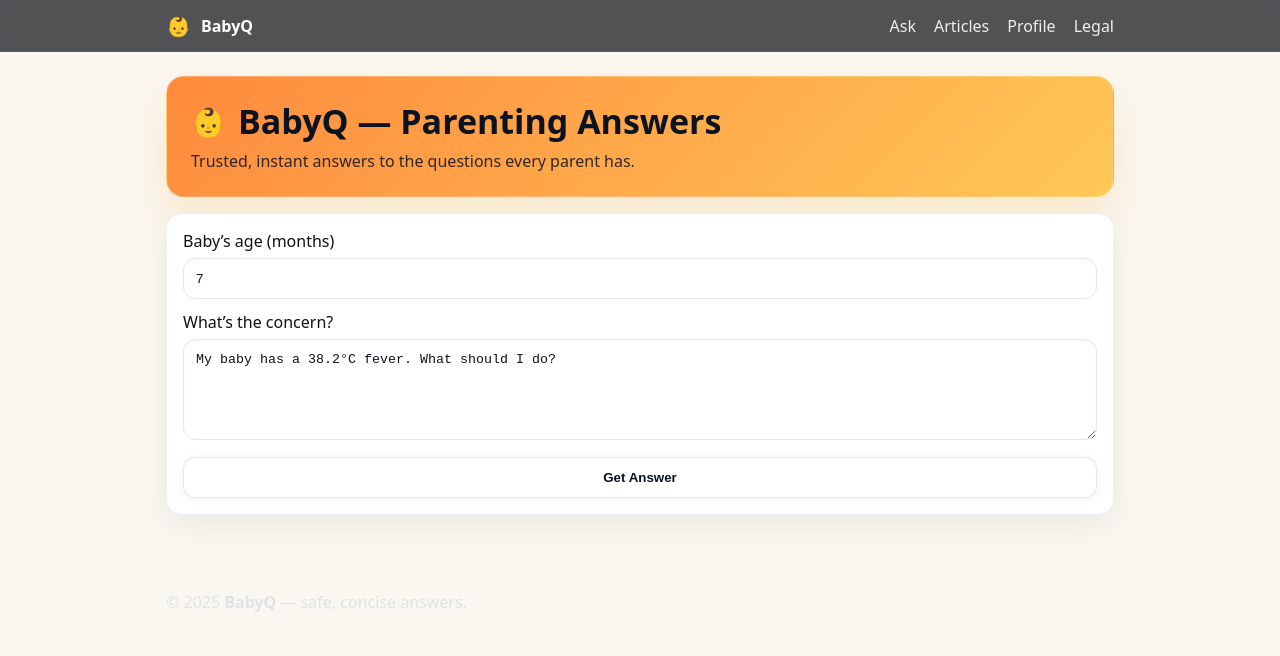
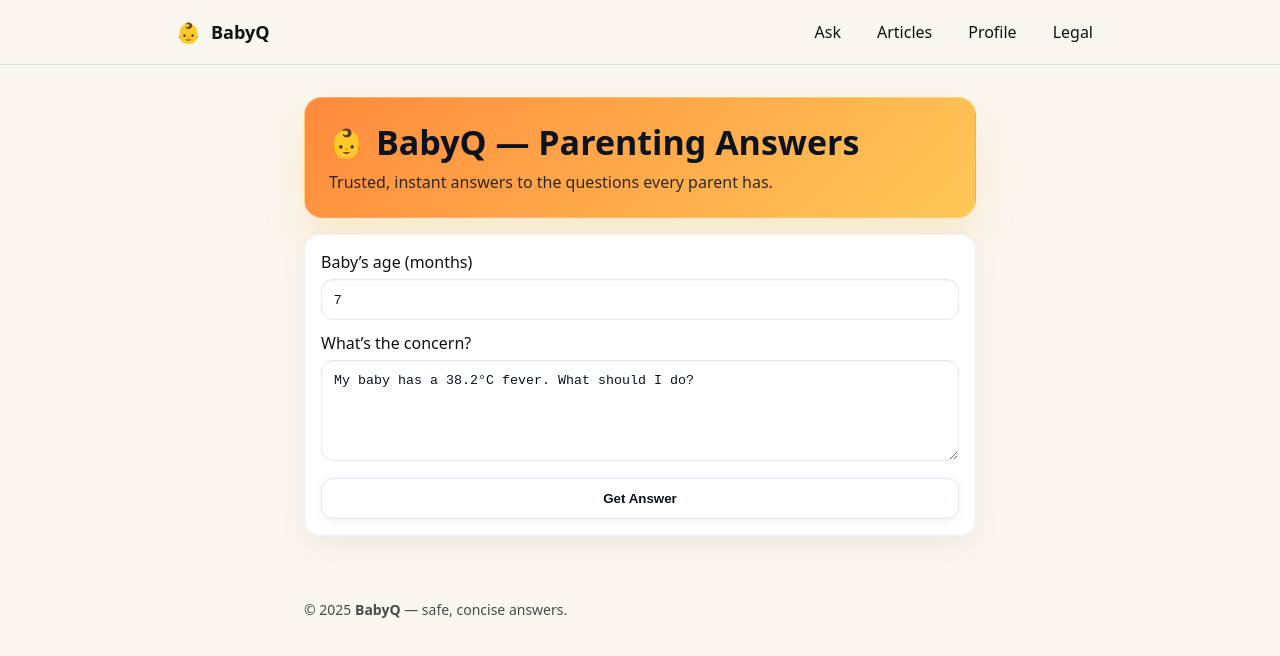
Before and after one commit to DidemKurtErsoy1/nextjs-boilerplate, a Next.js app: page / in a window 1280 px wide. Shown: the top 656 px of the page. Built offline with nearby package versions, Linux system fonts and the light colour scheme.

Commit message:
Update layout.tsx

```diff
--- a/app/layout.tsx
+++ b/app/layout.tsx
@@ -3,6 +3,7 @@ import type { Metadata } from "next";
 import Link from "next/link";
 import { Geist, Geist_Mono } from "next/font/google";
 import "./globals.css";
+import SwRegister from "./sw-register"; // yoksa bu satırı silebilirsiniz
 
 const geistSans = Geist({ variable: "--font-geist-sans", subsets: ["latin"] });
 const geistMono = Geist_Mono({ variable: "--font-geist-mono", subsets: ["latin"] });
@@ -28,35 +29,33 @@ export const metadata: Metadata = {
 export default function RootLayout({ children }: { children: React.ReactNode }) {
   return (
     <html lang="en">
-      <body className={`${geistSans.variable} ${geistMono.variable} antialiased`}>
-        {/* Top Bar */}
-        <header style={{
-          position: 'sticky', top: 0, zIndex: 50,
-          backdropFilter: 'saturate(180%) blur(8px)',
-          background: 'rgba(8,12,20,.7)', borderBottom: '1px solid rgba(255,255,255,.06)'
-        }}>
-          <nav style={{
-            maxWidth: 980, margin: '0 auto', padding: '12px 16px',
-            display: 'flex', alignItems: 'center', justifyContent: 'space-between'
-          }}>
-            <Link href="/" style={{ display:'flex', gap:10, alignItems:'center', fontWeight:800, color:'#fff', textDecoration:'none' }}>
-              <span style={{ fontSize:20 }}>👶</span>
+      <body className={`${geistSans.variable} ${geistMono.variable}`}>
+        {/* PWA service worker (varsa) */}
+        <SwRegister />
+
+        {/* Header / Nav */}
+        <header className="header">
+          <nav className="nav">
+            <Link className="brand" href="/">
+              <span className="brand-mark">👶</span>
               <span>BabyQ</span>
             </Link>
-            <div style={{ display:'flex', gap:18 }}>
-              <Link href="/" style={{ color:'#fff', opacity:.9 }}>Ask</Link>
-              <Link href="/articles" style={{ color:'#fff', opacity:.9 }}>Articles</Link>
-              <Link href="/profile" style={{ color:'#fff', opacity:.9 }}>Profile</Link>
-              <Link href="/legal" style={{ color:'#fff', opacity:.9 }}>Legal</Link>
+            <div className="links">
+              <Link className="nav-btn" href="/">Ask</Link>
+              <Link className="nav-btn" href="/articles">Articles</Link>
+              <Link className="nav-btn" href="/profile">Profile</Link>
+              <Link className="nav-btn" href="/legal">Legal</Link>
             </div>
           </nav>
         </header>
 
-        <main style={{ maxWidth: 980, margin: '0 auto', padding: '24px 16px' }}>
+        {/* Page content */}
+        <main className="container">
           {children}
         </main>
 
-        <footer style={{ maxWidth:980, margin:'40px auto', padding:'12px 16px', opacity:.6, color:'#cbd5e1' }}>
+        {/* Footer */}
+        <footer className="container" style={{ opacity: 0.75, fontSize: 14 }}>
           © {new Date().getFullYear()} <strong>BabyQ</strong> — safe, concise answers.
         </footer>
       </body>
```
